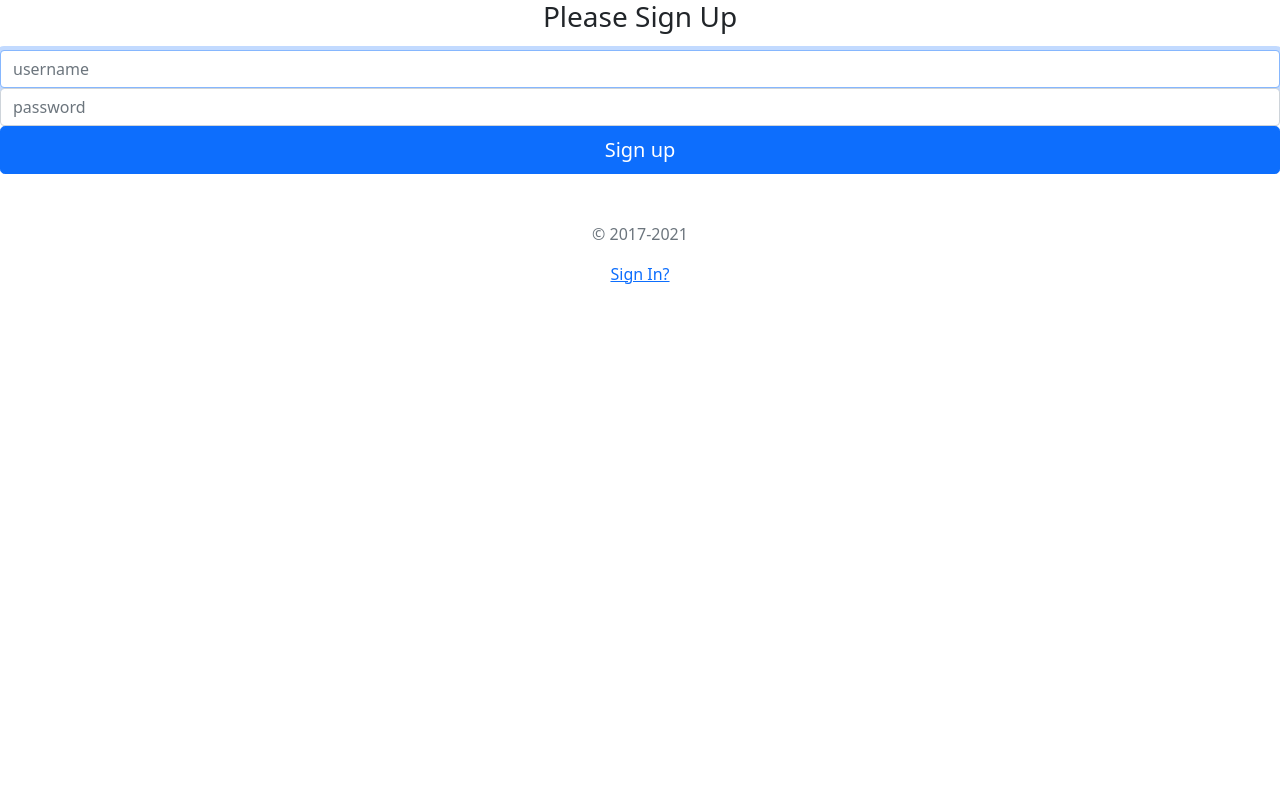
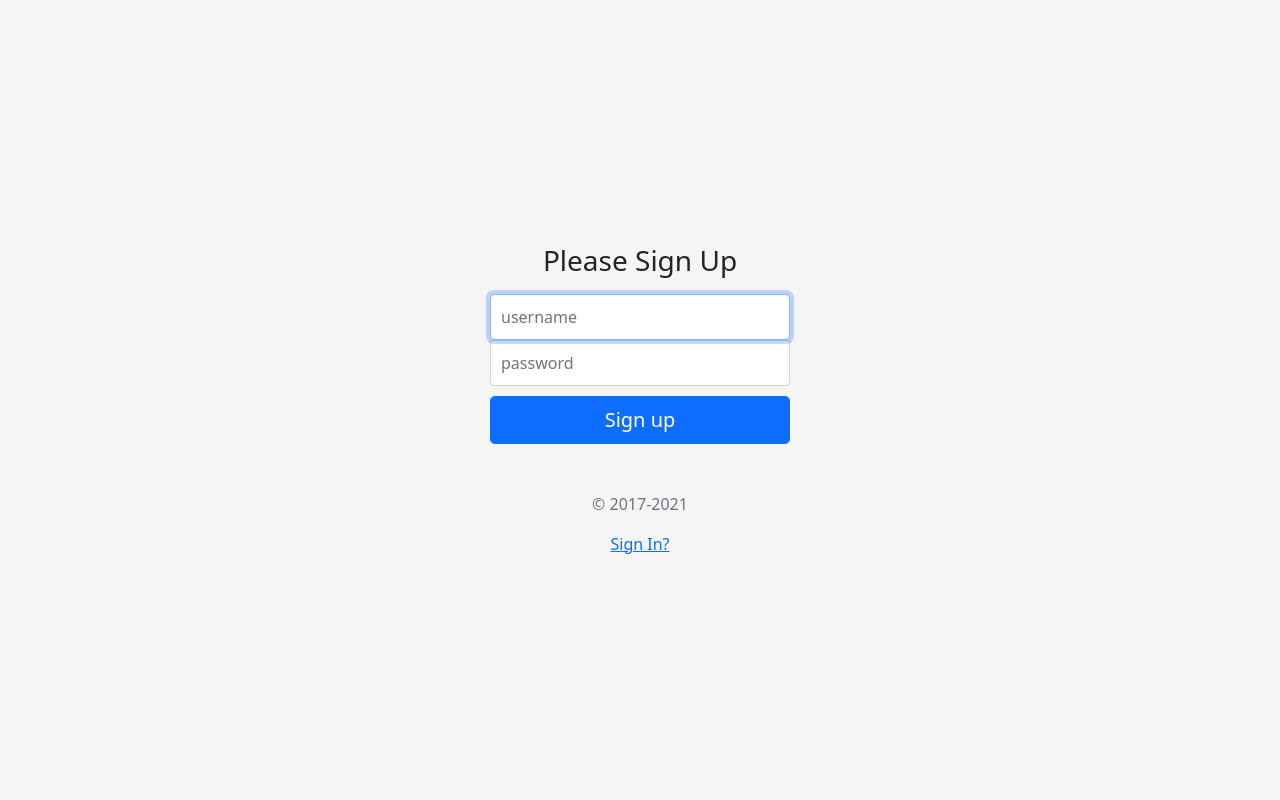
Before and after one commit to baramosbaramos/django_news_app, a Django app: page /signup/ in a window 1280 px wide. Run offline with Django 3.2, Linux system fonts and the light colour scheme.

```diff
--- a/news_app/urls.py
+++ b/news_app/urls.py
@@ -1,5 +1,5 @@
 from django.urls import path
-from .views import signupfunc, loginfunc, logoutfunc, fetchApi, fetchApiUs, getArticles
+from .views import signupfunc, loginfunc, logoutfunc, fetchApi, fetchApiUs, getArticles, good
 
 
 urlpatterns = [
@@ -9,4 +9,5 @@ urlpatterns = [
     path('fetchApi/', fetchApi, name='fetchApi'),
     path('fetchApiUs/', fetchApiUs, name='fetchApiUs'),
     path('sample/', getArticles, name='getArticles'),
+    path('good', good, name='good'),
 ]
--- a/news_app/views.py
+++ b/news_app/views.py
@@ -76,6 +76,7 @@ def fetchApi(request):
         result = data["articles"]
 
         return render(request, 'fetchApi.html', {
+            'category': category,
             'result': result,
             'searchFlg': searchFlg,
             })
@@ -104,6 +105,7 @@ def fetchApi(request):
                 msg = ''
 
         return render(request, 'fetchApi.html', {
+            'keyword': keyword,
             'result': result,
             'searchFlg': searchFlg,
             'errormsg': msg,
@@ -192,3 +194,17 @@ def getArticles(request):
         return render(request, 'sample.html', {
             'articles': articles,
             })
+
+def good(request):
+        api = "https://newsapi.org/v2/top-headlines?country=jp&pageSize=100&apiKey={key}"
+
+        #リクエスト送信
+        url = api.format(key=apikey)
+        #レスポンスの格納
+        r = requests.get(url)
+        data = r.json()
+
+        articles = data["articles"]
+        return render(request, 'sample.html', {
+            'articles': articles,
+            })
--- /dev/null
+++ b/static/style.css
@@ -0,0 +1,42 @@
+html,
+body {
+  height: 100%;
+}
+
+body {
+  display: flex;
+  align-items: center;
+  padding-top: 40px;
+  padding-bottom: 40px;
+  background-color: #f5f5f5;
+}
+
+.form-signin {
+  width: 100%;
+  max-width: 330px;
+  padding: 15px;
+  margin: auto;
+}
+.form-signin .checkbox {
+  font-weight: 400;
+}
+.form-signin .form-control {
+  position: relative;
+  box-sizing: border-box;
+  height: auto;
+  padding: 10px;
+  font-size: 16px;
+}
+.form-signin .form-control:focus {
+  z-index: 2;
+}
+.form-signin input[type="email"] {
+  margin-bottom: -1px;
+  border-bottom-right-radius: 0;
+  border-bottom-left-radius: 0;
+}
+.form-signin input[type="password"] {
+  margin-bottom: 10px;
+  border-top-left-radius: 0;
+  border-top-right-radius: 0;
+}
```
Also changed, not shown: templates/fetchApi.html (+14 -8 lines), db.sqlite3.
